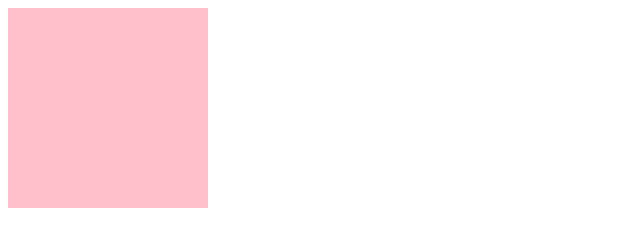
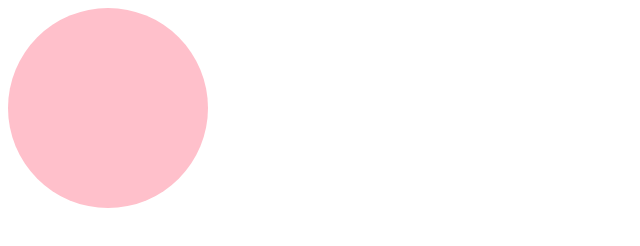
Before and after one commit to joseypan/git-project, a plain HTML site: page index.html in a window 1280 px wide. Shown: the whole page, without its empty margins (0-640 px from the left). Drawn offline with Linux system fonts and the light colour scheme.

Commit message:
修改master分支的index.html

```diff
--- a/index.html
+++ b/index.html
@@ -11,6 +11,8 @@
             width: 200px;
             height: 200px;
             background-color: pink;
+            border-radius: 50%;
+            box-sizing: border-box;
         }
     </style>
 </head>
```
